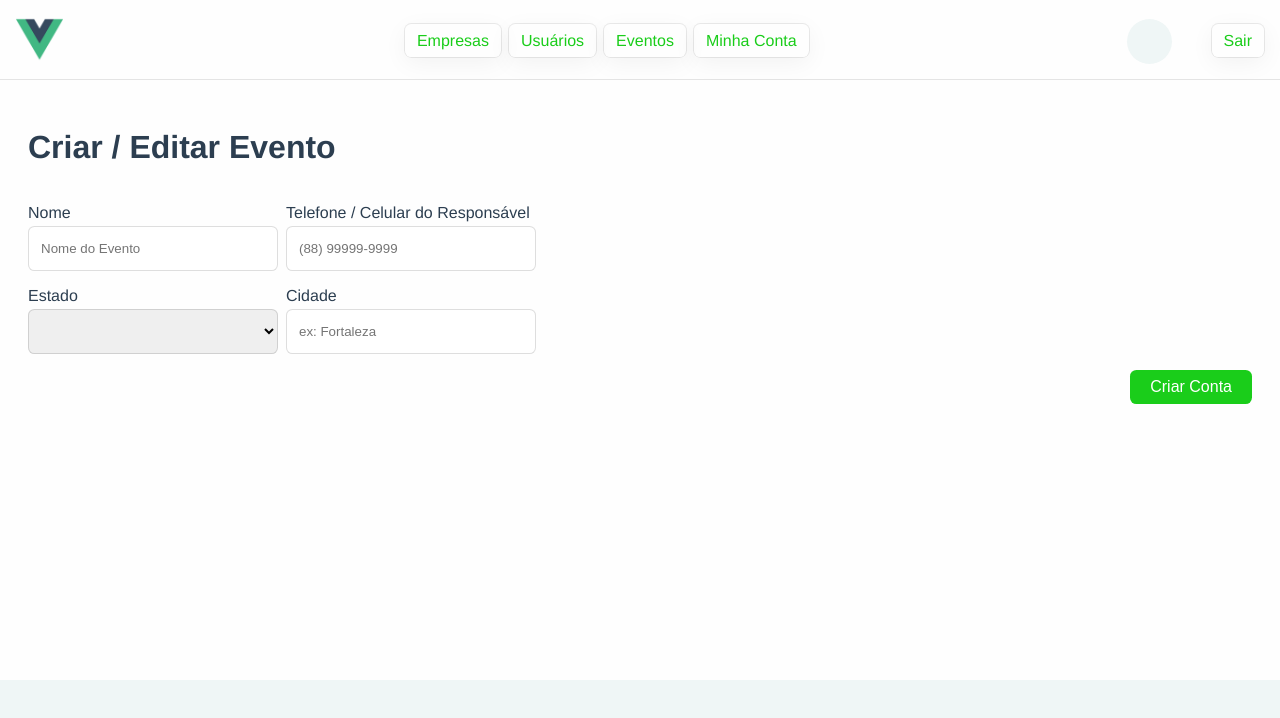
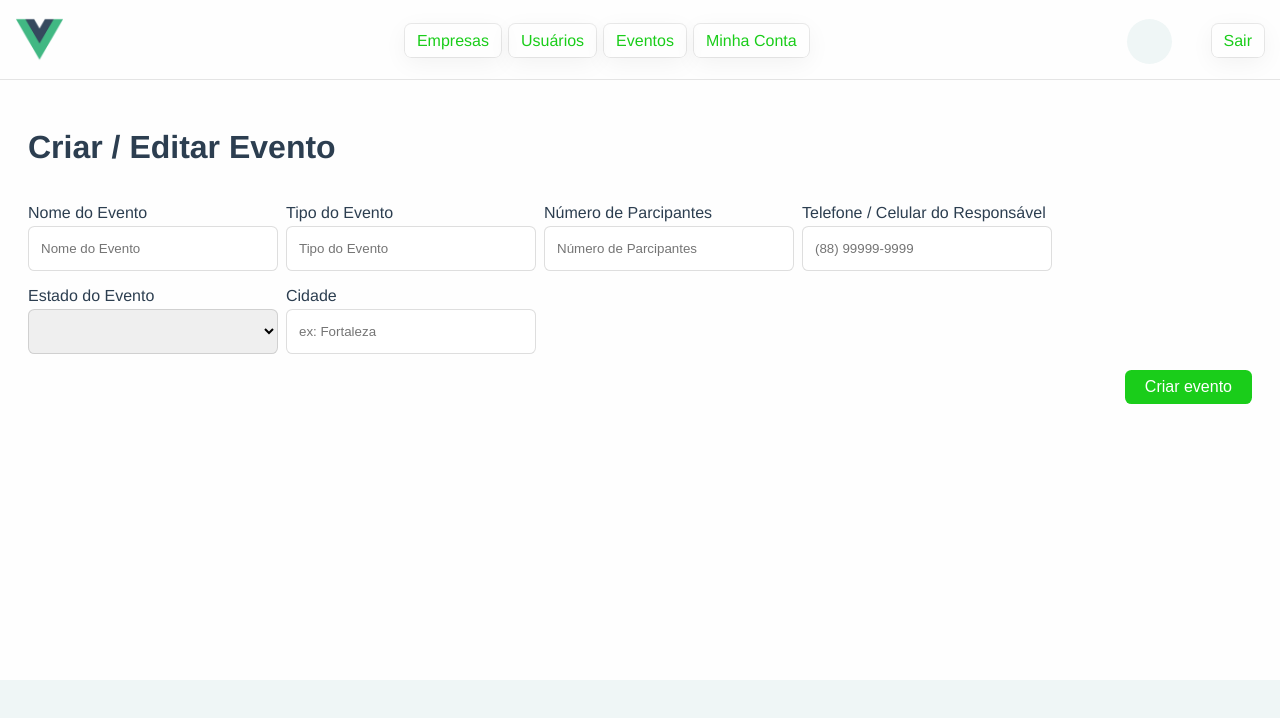
Before and after one commit to caiocgmspi/bits-events-frontend, a Vue app: page /events/create in a window 1280 px wide. Shown: the top 718 px of the page. Built offline with nearby package versions, Linux system fonts and the light colour scheme.

Commit message:
add containers  no formulário de criar evento

```diff
--- a/src/components/forms/CreateEventForm.vue
+++ b/src/components/forms/CreateEventForm.vue
@@ -26,7 +26,7 @@ onMounted(() => {
         <form class="d-flex flex-column gap-4">
             <div class="d-flex gap-2">
                 <!-- Nome -->
-                <InputContainer label="Nome">
+                <InputContainer label="Nome do Evento">
                     <input
                         type="text"
                         name="name"
@@ -36,7 +36,34 @@ onMounted(() => {
                         :class="{readonly}"
                         :readonly="readonly"
                     />
+            </InputContainer>
+
+                            <!-- Tipo do Evento -->
+                            <InputContainer label="Tipo do Evento">
+                <input
+                    type="text"
+                    name="name"
+                    :value="form['name']"
+                    @input="(e) => form['name'] = e.target.value"
+                    placeholder="Tipo do Evento"
+                    :class="{readonly}"
+                    :readonly="readonly"
+                />
+            </InputContainer>
+
+                                            <!-- Tipo do Evento -->
+                                            <InputContainer label="Número de Parcipantes">
+                    <input
+                        type="number"
+                        name="number"
+                        :value="form['number']"
+                        @input="(e) => form['number'] = e.target.value"
+                        placeholder="Número de Parcipantes"
+                        :class="{readonly}"
+                        :readonly="readonly"
+                    />
                 </InputContainer>
+
                 <!-- Telefone Responsável -->
                 <InputContainer label="Telefone / Celular do Responsável">
                     <input
@@ -52,7 +79,7 @@ onMounted(() => {
             </div>
             <div class="d-flex gap-2">
                 <!-- Estado -->
-                <InputContainer label="Estado">
+                <InputContainer label="Estado do Evento">
                     <select
                         name="estado"
                         @change="(e) => form['estado'] = e.target.value"
@@ -90,10 +117,10 @@ onMounted(() => {
                     type="submit"
                 >
                 <template v-if="form?.id">
-                    Editar Conta
+                    Editar evento
                 </template>
                 <template v-if="!form?.id">
-                    Criar Conta
+                    Criar evento
                 </template>
                 </button>
             </div>
```
